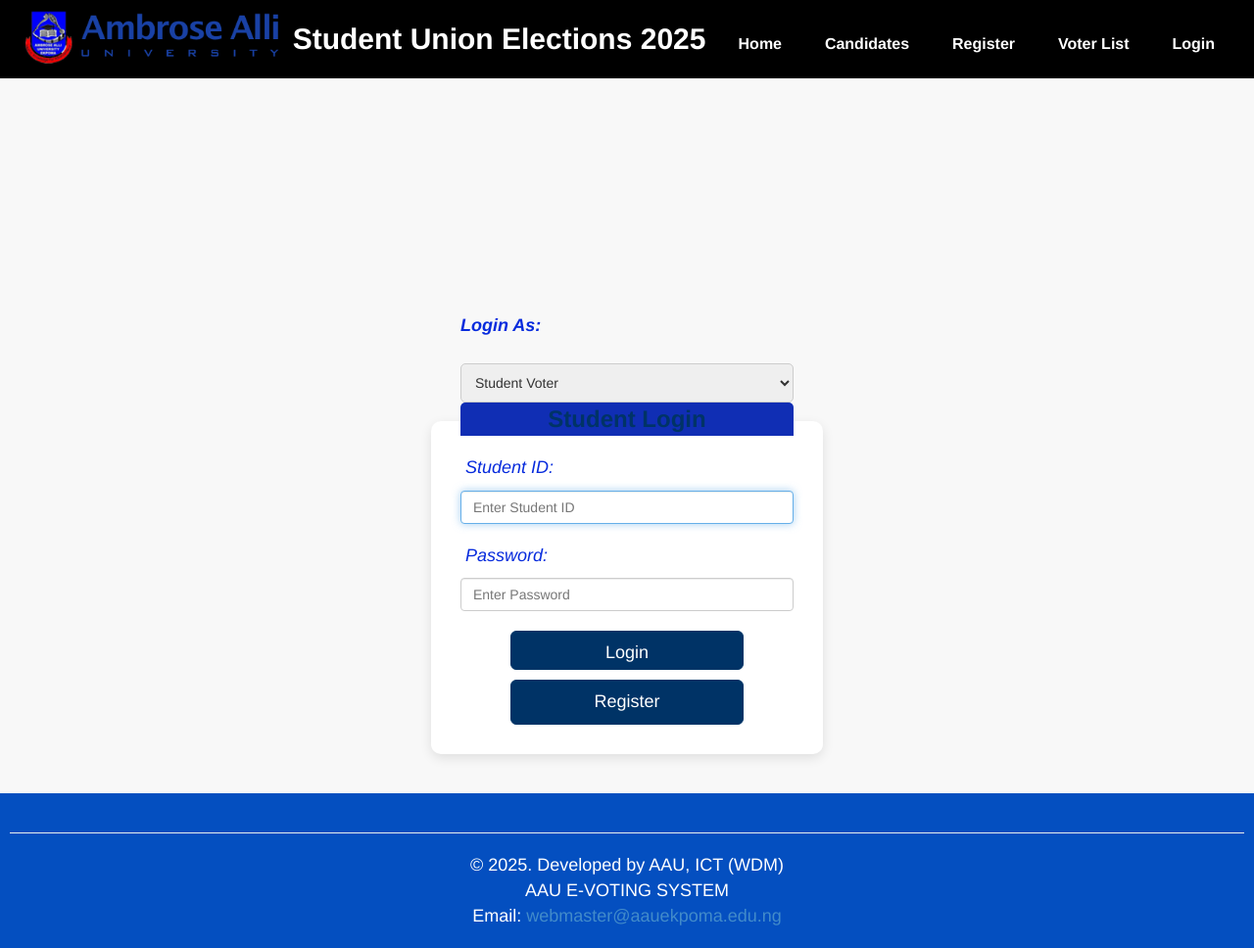
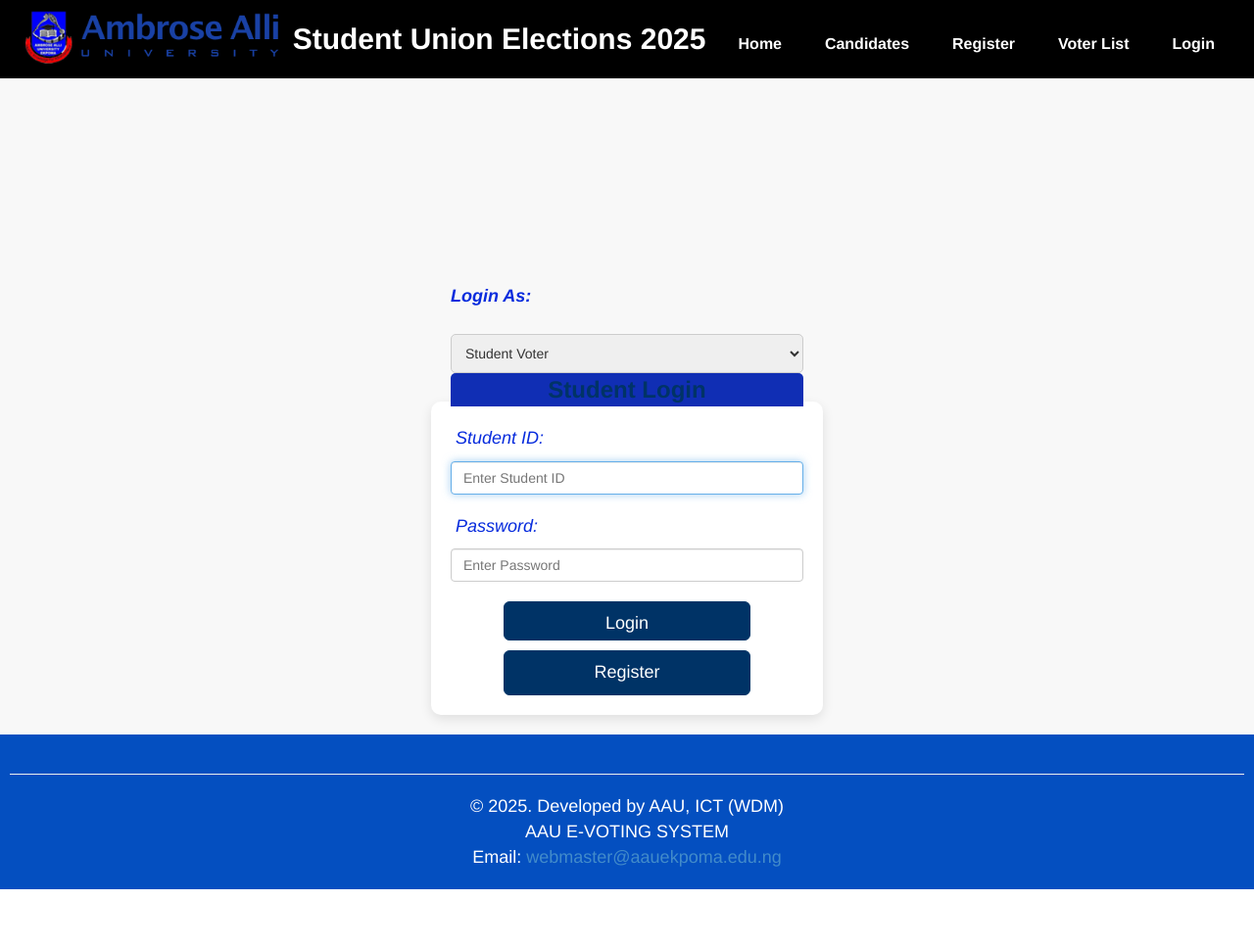
Before and after one commit to jayumaks/e_voting, a PHP site: page /login.php in a window 1280 px wide. Shown: the whole page at 98% size. After the commit the page ends 908 px from the top, so only its background shows below. Run offline with PHP 8.4, Linux system fonts and the light colour scheme.

Commit message:
padding to the sign up page

```diff
--- a/login.php
+++ b/login.php
@@ -12,14 +12,14 @@
   display: flex;
   align-items: center;
   justify-content: center;
-  padding: 40px 20px; /* More top space */
+  padding: 20px 20px; /* More top space */
 }
 
     .login-panel {
       background: #ffffff;
       border-radius: 10px;
       box-shadow: 0 4px 12px rgba(0, 0, 0, 0.1);
-      padding: 30px;
+      padding: 20px;
       width: 100%;
       max-width: 400px;
     }
```
